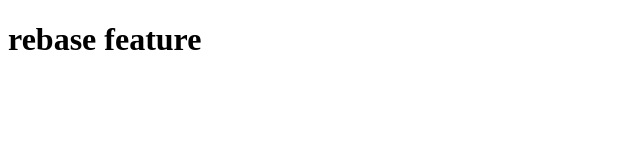
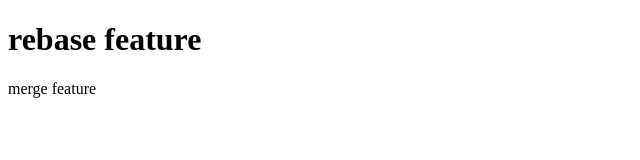
Before and after one commit to code-ness/testing-branches, a plain HTML site: page index.html in a window 1280 px wide. Shown: the whole page, without its empty margins (0-640 px from the left). Drawn offline with Linux system fonts and the light colour scheme.

Commit message:
merge feat

```diff
--- a/index.html
+++ b/index.html
@@ -8,5 +8,6 @@
 </head>
 <body>
   <h1>rebase feature</h1>
+  <p>merge feature</p>
 </body>
 </html>
```
